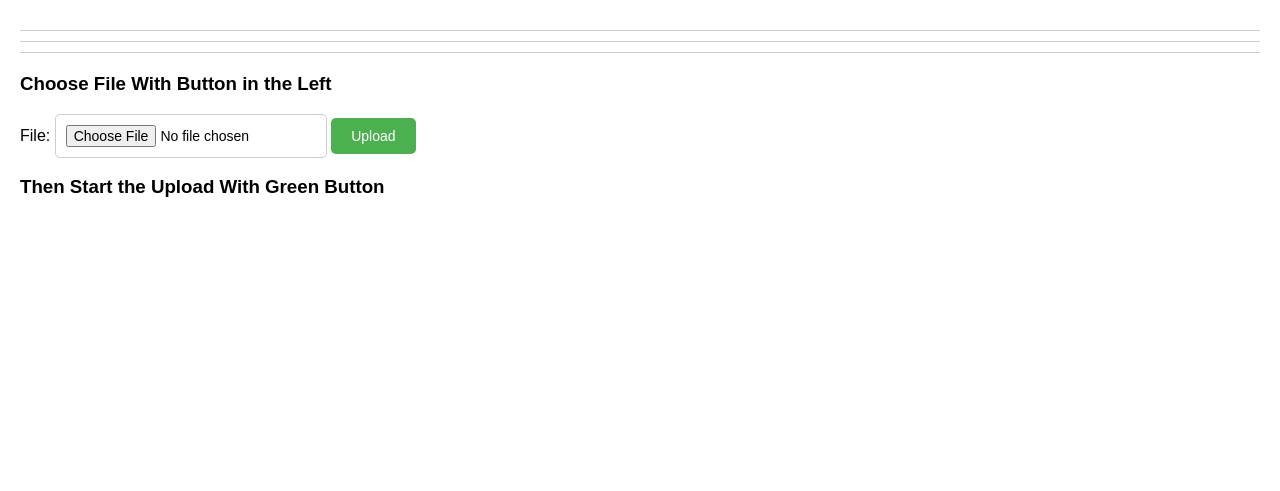
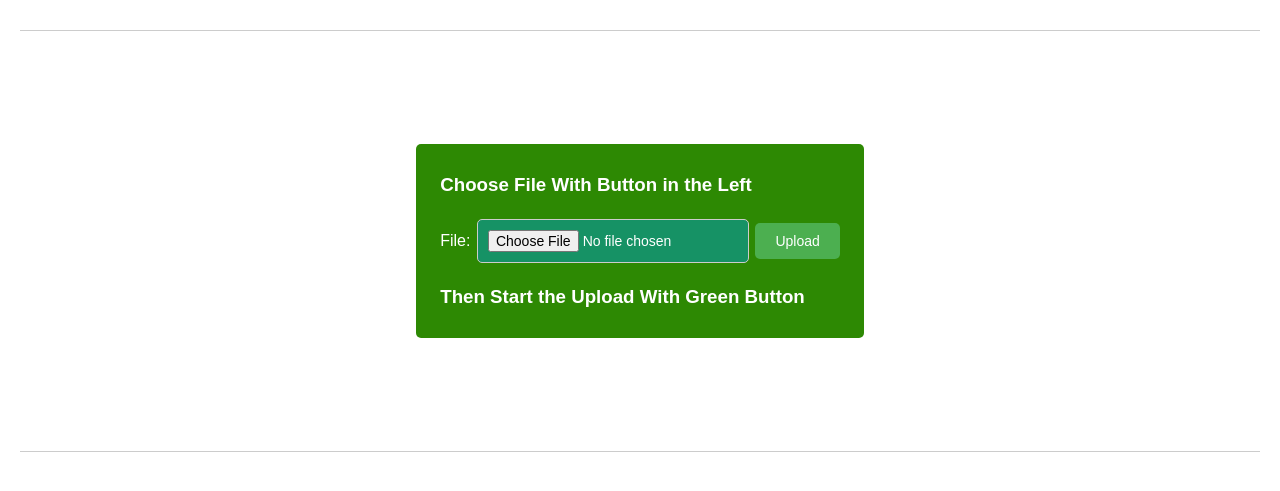
Before and after one commit to aalazhar/w3bs3rv_, a PHP site: page /upload/up.html in a window 1280 px wide. Shown: the top 491 px of the page. Run offline with PHP 8.4, Linux system fonts and the light colour scheme.

Commit message:
update up

```diff
--- a/www/upload/up.css
+++ b/www/upload/up.css
@@ -6,6 +6,25 @@ body {
 
 form {
     margin-top: 20px;
+    display: inline-block;
+    margin: 10px;
+    padding: 12px 24px;
+    background-color: #2d8903;
+    color: #ffffff;
+    font-size: 16px;
+    text-decoration: none;
+    border-radius: 5px;
+    transition: background-color 0.3s ease;
+}
+
+.bottom {
+    background-color: #169265;
+  border: none;
+  color: white;
+  padding: 16px 32px;
+  text-decoration: none;
+  margin: 4px 2px;
+  cursor: pointer;
 }
 
 input[type="file"] {
@@ -31,3 +50,10 @@ hr {
     border-top: 1px solid #ccc;
     margin: 10px 0;
 }
+
+.centre {
+    display: flex;
+    justify-content: center;
+    align-items: center;
+    height: 50vh;
+  }
--- a/www/upload/up.html
+++ b/www/upload/up.html
@@ -6,14 +6,16 @@
         </head>
 <body>
     <hr>
+    <div class="centre">
+
+        <form action="../UPLOADS/" method="POST" enctype="multipart/form-data">
+            <h3> Choose File With Button in the Left  </h3>
+            <label for="file">File:</label>
+            <input class="bottom" type="file" id="file" name="file">
+            <input type="submit" value="Upload">
+            <h3> Then Start the Upload With Green Button  </h3>
+        </form>
+    </div>
     <hr>
-    <hr>
-    <form action="../UPLOADS/" method="POST" enctype="multipart/form-data">
-        <h3> Choose File With Button in the Left  </h3>
-        <label for="file">File:</label>
-        <input type="file" id="file" name="file">
-        <input type="submit" value="Upload">
-        <h3> Then Start the Upload With Green Button  </h3>
-    </form>
 </body>
 </html>
```
